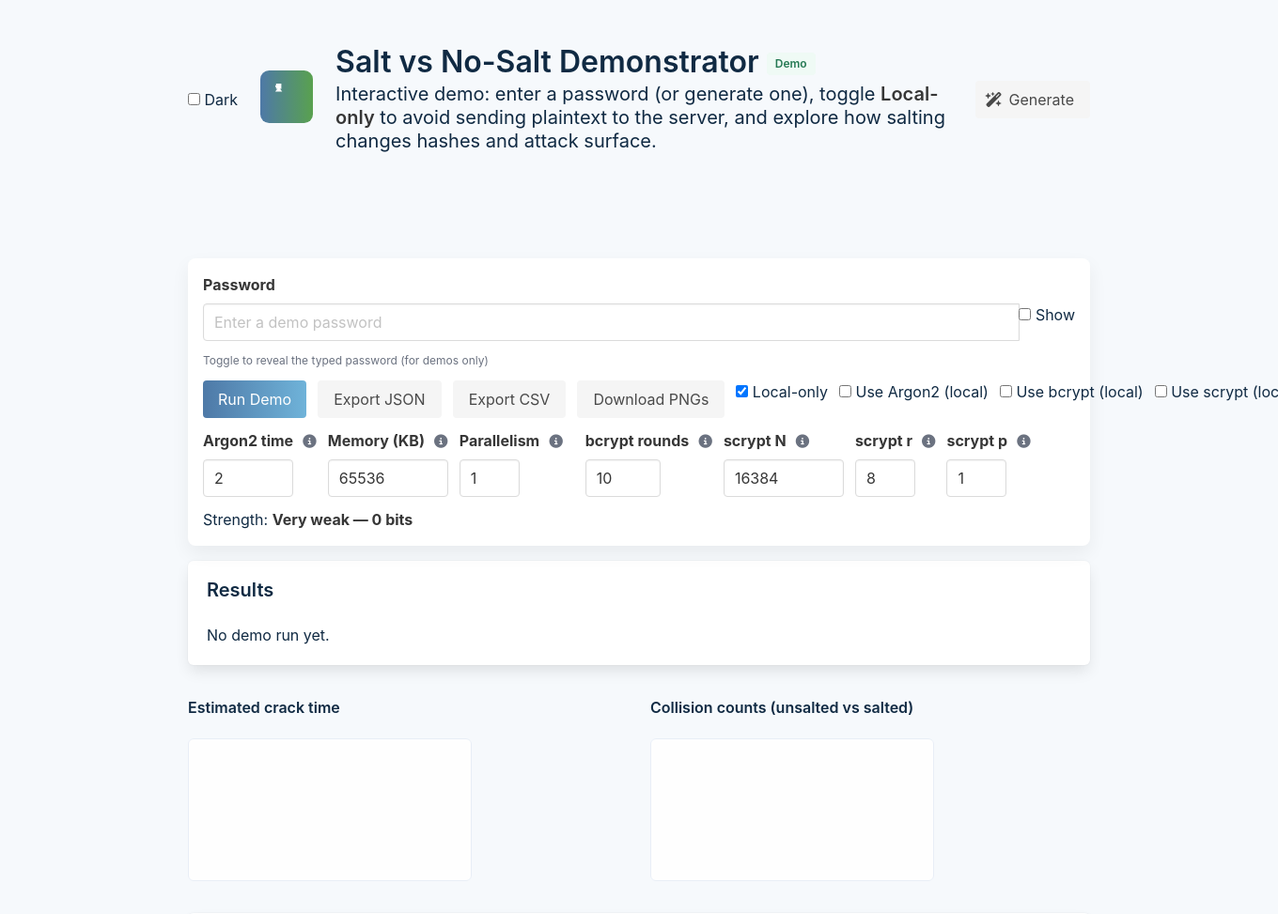
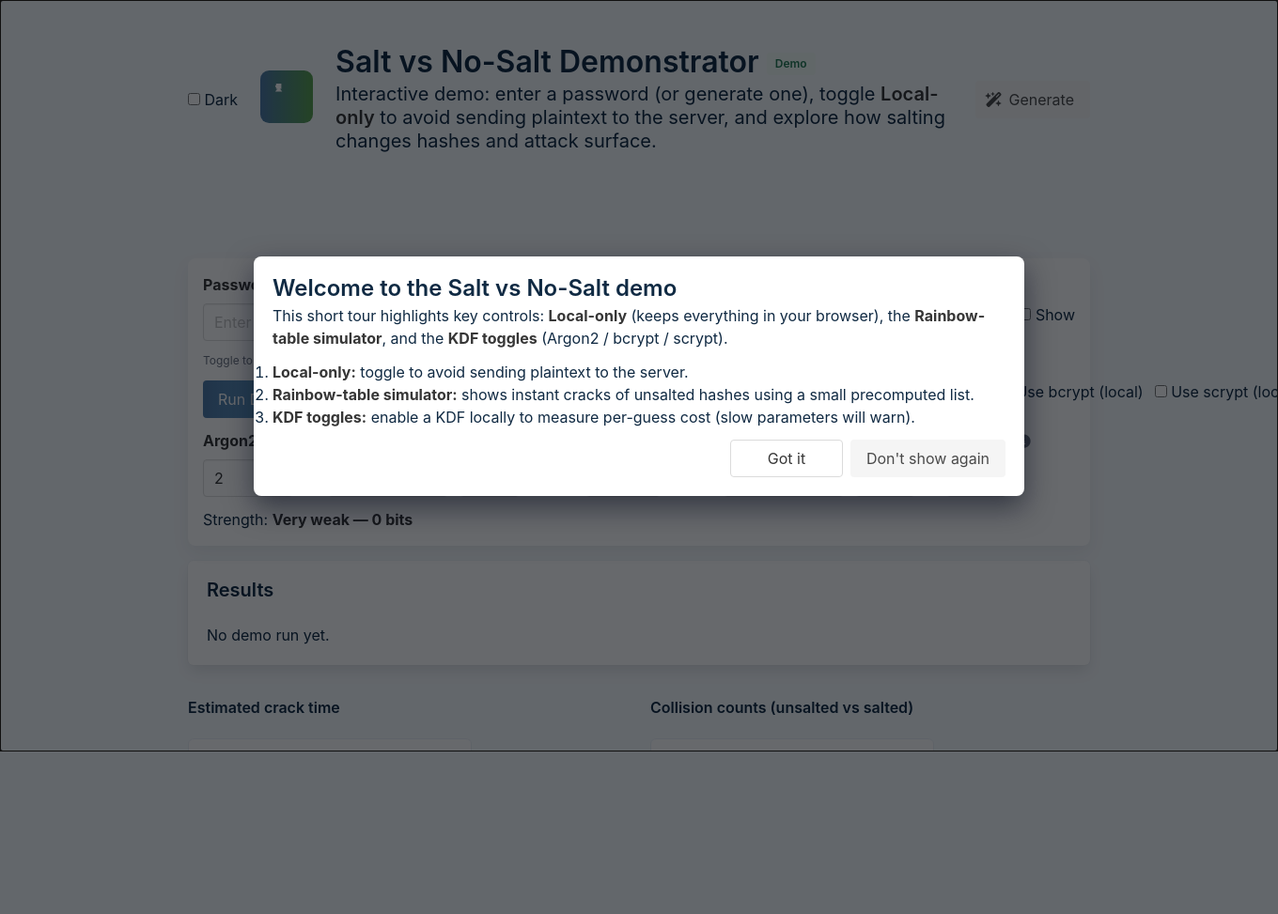
Before and after one commit to K-Variable7/example-salt, a Flask app: page / in a window 1360 px wide; the page is wider, and only the part inside the window is pictured. Shown: the top 973 px of that part at 94% size. After the commit the page ends 800 px from the top of that part, so only its background shows below. Run offline with Flask 2, Linux system fonts and the light colour scheme; a map, chart or similar area stays blank.

Commit message:
ui: add dismissible first-run tutorial overlay with localStorage persistence + E2E test

```diff
--- a/static/app.js
+++ b/static/app.js
@@ -80,6 +80,41 @@ function initTooltips() {
 
 // Run tooltip init after DOM ready (script loaded at end of body)
 try { initTooltips(); } catch (e) { /* non-fatal */ }
+
+// Tutorial overlay behavior: show on first run, persist dismissal in localStorage
+const TUTORIAL_KEY = 'saltDemo_tutorial_dismissed';
+const tutorialOverlay = document.getElementById('tutorialOverlay');
+const dismissTutorial = document.getElementById('dismissTutorial');
+const neverShowTutorial = document.getElementById('neverShowTutorial');
+
+function showTutorialIfNeeded() {
+  try {
+    const dismissed = localStorage.getItem(TUTORIAL_KEY);
+    if (dismissed === 'true') return;
+    if (!tutorialOverlay) return;
+    tutorialOverlay.setAttribute('aria-hidden', 'false');
+    tutorialOverlay.style.display = 'flex';
+    // trap focus inside overlay
+    tutorialOverlay.tabIndex = -1;
+    tutorialOverlay.focus();
+  } catch (e) { /* ignore */ }
+}
+
+function hideTutorial(persist = false) {
+  if (!tutorialOverlay) return;
+  tutorialOverlay.setAttribute('aria-hidden', 'true');
+  tutorialOverlay.style.display = 'none';
+  try { if (persist) localStorage.setItem(TUTORIAL_KEY, 'true'); } catch (e) {}
+}
+
+if (dismissTutorial) dismissTutorial.addEventListener('click', () => hideTutorial(true));
+if (neverShowTutorial) neverShowTutorial.addEventListener('click', () => hideTutorial(true));
+
+// Dismiss on Esc
+document.addEventListener('keydown', (e) => { if (e.key === 'Escape') hideTutorial(false); });
+
+// Show on first load after a short delay to avoid startling the user
+setTimeout(showTutorialIfNeeded, 600);
 
 // Demo data
 const sampleRainbow = ['password','123456','qwerty','letmein','12345678','password1'];
--- a/static/style.css
+++ b/static/style.css
@@ -49,6 +49,12 @@ canvas { background: #fff; border: 1px solid #e8eef6; border-radius:6px; transit
   --muted: #6b7280;
 }
 
+/* Tutorial overlay */
+#tutorialOverlay { display: none; }
+#tutorialOverlay[aria-hidden="false"] { display: flex; }
+#tutorialOverlay .button { min-width: 120px; }
+#tutorialOverlay .title { margin-bottom: 0.25rem; }
+
 /* Tooltip styling */
 .tooltip {
   display: inline-block;
--- a/templates/index.html
+++ b/templates/index.html
@@ -215,6 +215,23 @@
       <!-- Chart.js CDN -->
       <script src="https://cdn.jsdelivr.net/npm/chart.js"></script>
 
+      <!-- First-run tutorial overlay (hidden by default) -->
+      <div id="tutorialOverlay" aria-hidden="true" style="display:none;position:fixed;inset:0;background:rgba(3,6,11,0.6);z-index:60;align-items:center;justify-content:center;">
+        <div style="background:var(--card);color:var(--text);padding:1.25rem;border-radius:8px;max-width:820px;margin:1rem;box-shadow:0 12px 30px rgba(2,6,23,0.5);">
+          <h2 class="title is-4">Welcome to the Salt vs No-Salt demo</h2>
+          <p>This short tour highlights key controls: <strong>Local-only</strong> (keeps everything in your browser), the <strong>Rainbow-table simulator</strong>, and the <strong>KDF toggles</strong> (Argon2 / bcrypt / scrypt).</p>
+          <ol style="margin-top:0.75rem">
+            <li><strong>Local-only:</strong> toggle to avoid sending plaintext to the server.</li>
+            <li><strong>Rainbow-table simulator:</strong> shows instant cracks of unsalted hashes using a small precomputed list.</li>
+            <li><strong>KDF toggles:</strong> enable a KDF locally to measure per-guess cost (slow parameters will warn).</li>
+          </ol>
+          <div style="display:flex;gap:0.5rem;justify-content:flex-end;margin-top:0.75rem;">
+            <button id="dismissTutorial" class="button">Got it</button>
+            <button id="neverShowTutorial" class="button is-light">Don't show again</button>
+          </div>
+        </div>
+      </div>
+
     <script src="/static/app.js"></script>
   </body>
 </html>
```
Also changed, not shown: tests/e2e/test_tutorial_overlay.py (added, +18 -0 lines).
